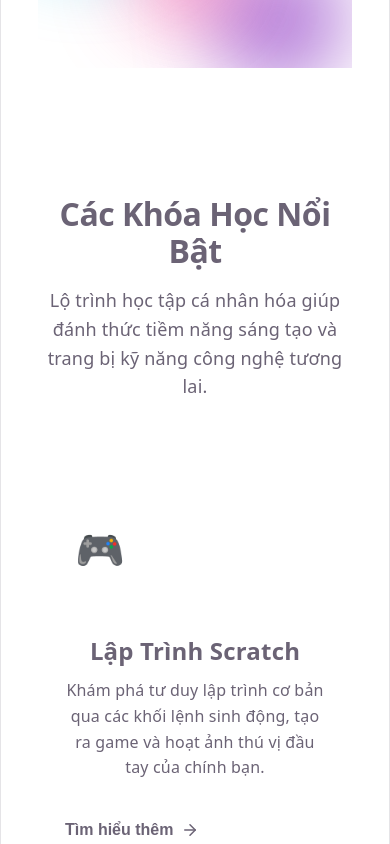
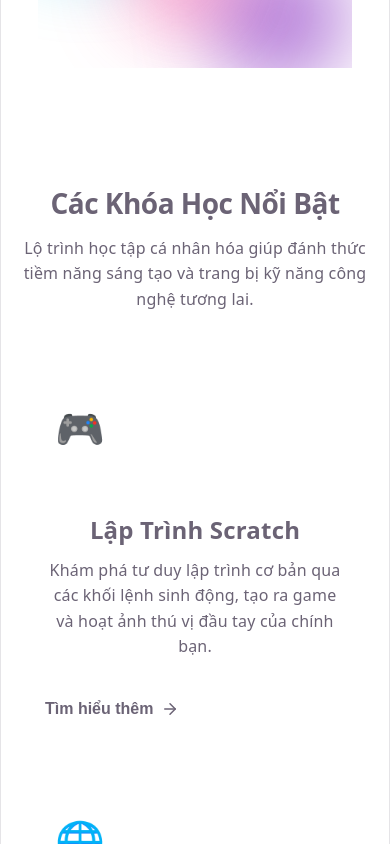
Before and after one commit to nguyenkhanhbh01989/Landing-Page-STEAM-Git-Workflow, a React (Vite) app in the folder steam-landing-page/: page / in a window 390 px wide. Shown: the part 700-1544 px from the top of the page. Built offline with nearby package versions, Linux system fonts and the light colour scheme; the HTML template or start-up script is replaced by a standard one.

Commit message:
fix: adjust course grid and form layouts for mobile devices

```diff
--- a/steam-landing-page/src/components/Course/Course.css
+++ b/steam-landing-page/src/components/Course/Course.css
@@ -147,17 +147,30 @@
 }
 
 @media (max-width: 768px) {
+  .course-section {
+    padding: 3.5rem 1.25rem;
+  }
+
+  .course-header {
+    margin-bottom: 3rem;
+  }
+
+  .course-heading {
+    font-size: 1.75rem;
+  }
+
+  .course-subheading {
+    font-size: 1rem;
+  }
+
   .course-grid {
     grid-template-columns: 1fr;
     max-width: 500px;
     margin: 0 auto;
+    gap: 1.5rem;
   }
 
-  .course-heading {
-    font-size: 2rem;
-  }
-
-  .course-section {
-    padding: 4rem 2rem;
+  .course-card {
+    padding: 2rem 1.5rem;
   }
 }
--- a/steam-landing-page/src/components/RegisterForm/RegisterForm.css
+++ b/steam-landing-page/src/components/RegisterForm/RegisterForm.css
@@ -171,3 +171,35 @@
     padding: 3rem 2rem;
   }
 }
+
+@media (max-width: 768px) {
+  .register-section {
+    padding: 3.5rem 1.25rem;
+  }
+
+  .register-heading {
+    font-size: 1.75rem;
+  }
+
+  .register-desc {
+    font-size: 1rem;
+    margin-bottom: 2.5rem;
+  }
+
+  .register-info {
+    padding: 2.5rem 1.5rem;
+  }
+
+  .register-form-container {
+    padding: 2.5rem 1.5rem;
+  }
+
+  .form-title {
+    font-size: 1.5rem;
+    margin-bottom: 2rem;
+  }
+
+  .form-input {
+    padding: 0.875rem 1rem;
+  }
+}
```
